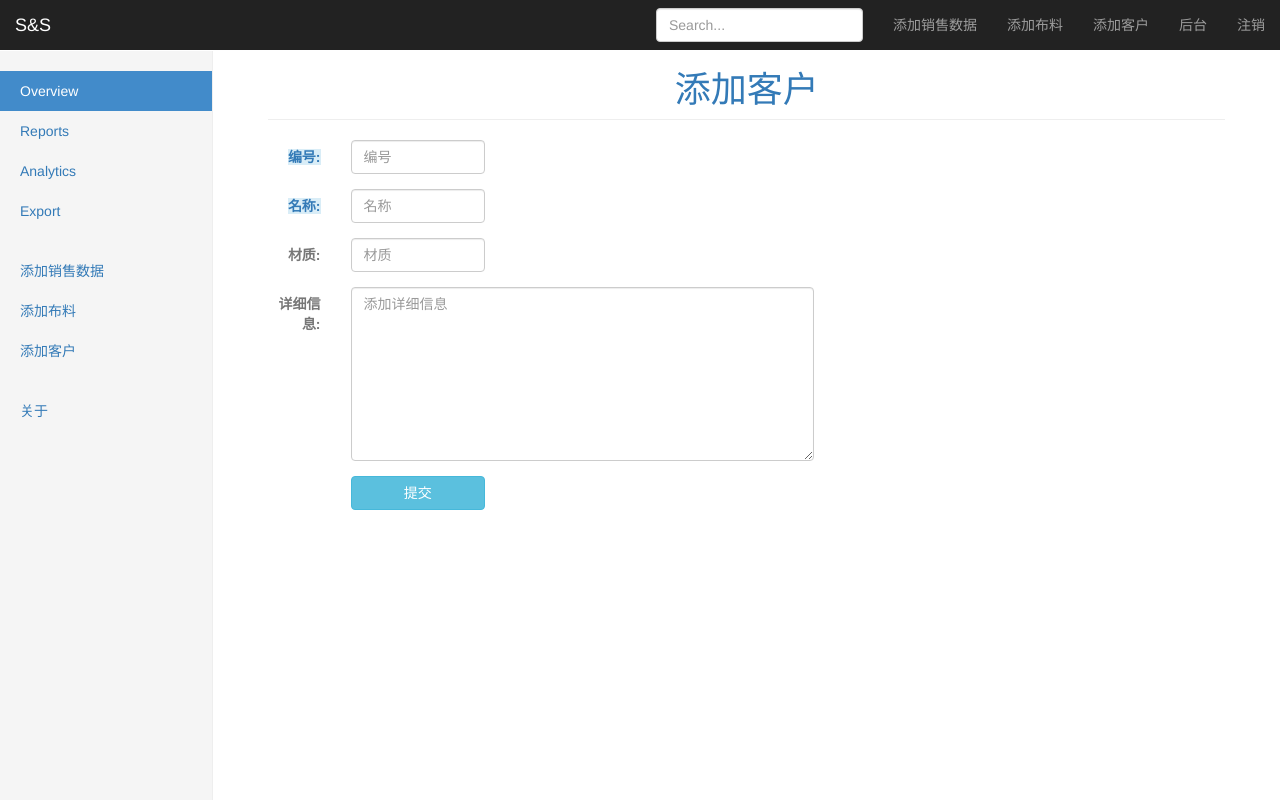
After one commit to wakengine/Textile, a Django app: a page that uses templates/base.html in a window 1280 px wide. The commit adds this page. Run offline with Django 3.2, Linux system fonts and the light colour scheme; some libraries are stand-ins or nearby versions.

Commit message:
Support add cloth and company view.
Only views are support, cannot save into database.

```diff
--- a/Textile/urls.py
+++ b/Textile/urls.py
@@ -19,5 +19,6 @@ from django.contrib import admin
 urlpatterns = [
     url(r'^admin/', admin.site.urls),
     url(r'^sales/', include('sales.urls')),
+    url(r'^stock/', include('stock.urls')),
     url(r'^', include('sales.urls')),
 ]
--- a/stock/models.py
+++ b/stock/models.py
@@ -1,4 +1,6 @@
 from django.db import models
+
+from common.form_data import FormData
 
 
 class Company(models.Model):
@@ -17,6 +19,17 @@ class Company(models.Model):
     address = models.CharField(max_length=100, blank=True)
     description = models.TextField(max_length=1000, blank=True)
     timestamp = models.DateTimeField(auto_now=True)
+
+    @staticmethod
+    def get_form_data():
+        form_list = [FormData('公司名字', 'name', True, 'text', 20, '公司名字', None),
+                     FormData('所有者', 'owner_name', True, 'text', 20, '所有者', None),
+                     FormData('关系', 'relationship', False, 'checkbox', 0, '', None),
+                     FormData('电话', 'phone', False, 'text', 20, '电话', None),
+                     FormData('详细信息', 'description', False, 'textarea', 1000, '添加详细信息', None),
+                     ]
+
+        return form_list
 
     def __str__(self):
         if self.owner_name and self.name:
@@ -86,6 +99,16 @@ class Cloth(models.Model):
     description = models.TextField(max_length=1000, blank=True, verbose_name='详细描述')
     created_time = models.DateTimeField(auto_now_add=True)
     timestamp = models.DateTimeField(auto_now=True)
+
+    @staticmethod
+    def get_form_data():
+        form_list = [FormData('编号', 'serial_no', True, 'text', 20, '编号', None),
+                     FormData('名称', 'name', True, 'text', 20, '名称', None),
+                     FormData('材质', 'material', False, 'text', 20, '材质', None),
+                     FormData('详细信息', 'description', False, 'textarea', 1000, '添加详细信息', None),
+                     ]
+
+        return form_list
 
     def __str__(self):
         if self.serial_no and self.name:
--- /dev/null
+++ b/stock/urls.py
@@ -0,0 +1,9 @@
+from django.conf.urls import url
+
+from . import views
+
+app_name = 'stock'
+urlpatterns = [
+    url(r'^addcompany', views.AddCompany.as_view(), name='add_company'),
+    url(r'^addcloth', views.AddCloth.as_view(), name='add_cloth'),
+]
--- a/stock/views.py
+++ b/stock/views.py
@@ -1,3 +1,28 @@
-from django.shortcuts import render
+from django.shortcuts import render, Http404
+from django.views import View
 
-# Create your views here.
+from stock.models import Company, Cloth
+
+
+class AddCompany(View):
+    template_name = 'stock/add_company.html'
+
+    def get(self, request):
+        form = Company.get_form_data()
+        return render(request, self.template_name, {'form_data': form})
+
+    def post(self, request):
+        return
+        raise Http404('Not implemented')
+
+
+class AddCloth(View):
+    template_name = 'stock/add_company.html'
+
+    def get(self, request):
+        form = Cloth.get_form_data()
+        return render(request, self.template_name, {'form_data': form})
+
+    def post(self, request):
+        return
+        raise Http404('Not implemented')
--- a/templates/base.html
+++ b/templates/base.html
@@ -36,8 +36,8 @@
     <div id="navbar" class="navbar-collapse collapse">
       <ul class="nav navbar-nav navbar-right">
         <li><a href="{% url 'sales:add' %}">添加销售数据</a></li>
-        <li><a href="#">添加布料</a></li>
-        <li><a href="#">添加客户</a></li>
+        <li><a href="{% url 'stock:add_cloth' %}">添加布料</a></li>
+        <li><a href="{% url 'stock:add_company' %}">添加客户</a></li>
         <li><a href="http://127.0.0.1:8000/admin/">后台</a></li>
         <li><a href="#">注销</a></li>
       </ul>
@@ -59,8 +59,8 @@
       </ul>
       <ul class="nav nav-sidebar">
         <li><a href="{% url 'sales:add' %}">添加销售数据</a></li>
-        <li><a href="#">添加布料</a></li>
-        <li><a href="#">添加客户</a></li>
+        <li><a href="{% url 'stock:add_cloth' %}">添加布料</a></li>
+        <li><a href="{% url 'stock:add_company' %}">添加客户</a></li>
       </ul>
       <ul class="nav nav-sidebar">
         <li><a href="#">关于</a></li>
--- /dev/null
+++ b/templates/stock/add_company.html
@@ -0,0 +1,22 @@
+{% extends "base.html" %}
+
+{% block title %} 添加客户 {% endblock %}
+
+{% block content %}
+  <div class="container-fluid">
+    <h1 class="page-header" align="center"><span class="text-primary">添加客户</span></h1>
+
+    <form class="form-horizontal" action="" method="post">
+      {% csrf_token %}
+
+      {% include 'form_template.html' %}
+
+      <div class="form-group">
+        <div class="col-sm-offset-1 col-sm-2">
+          <input class="btn btn-info btn-block" type="submit" value="提交">
+        </div>
+      </div>
+    </form>
+  </div>
+
+{% endblock %}
```
Also changed, not shown: templates/stock/add_cloth.html (added, +22 -0 lines).
